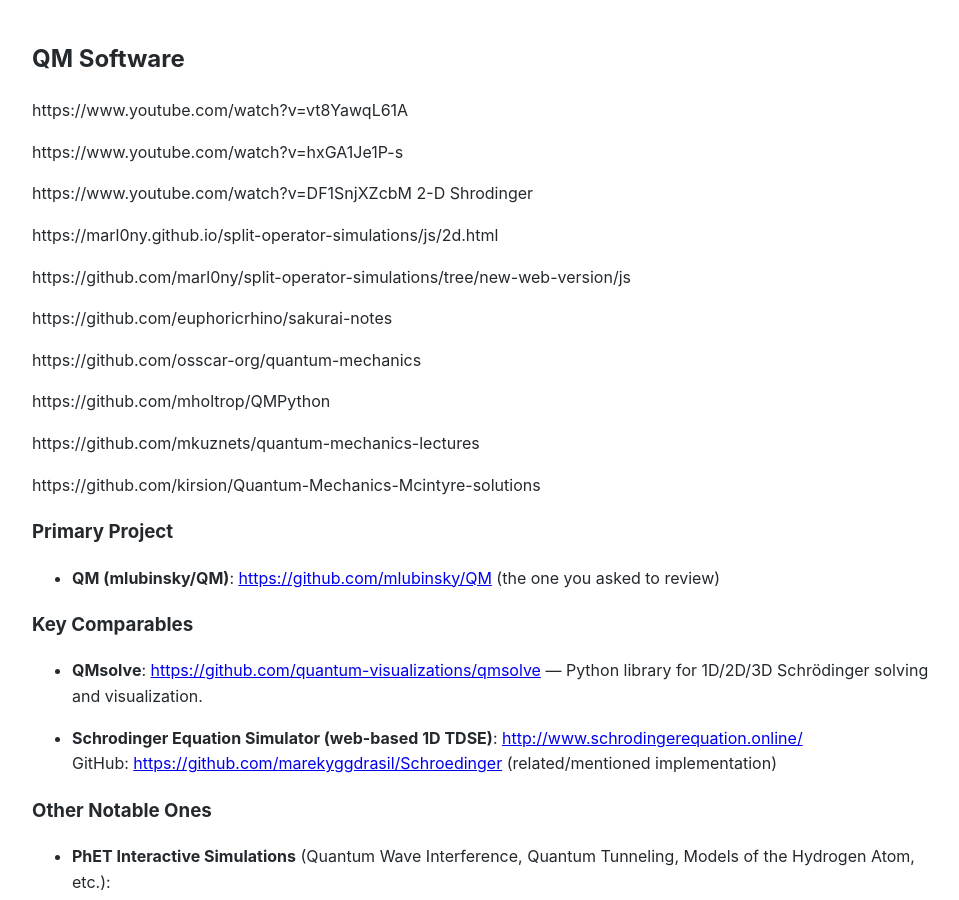
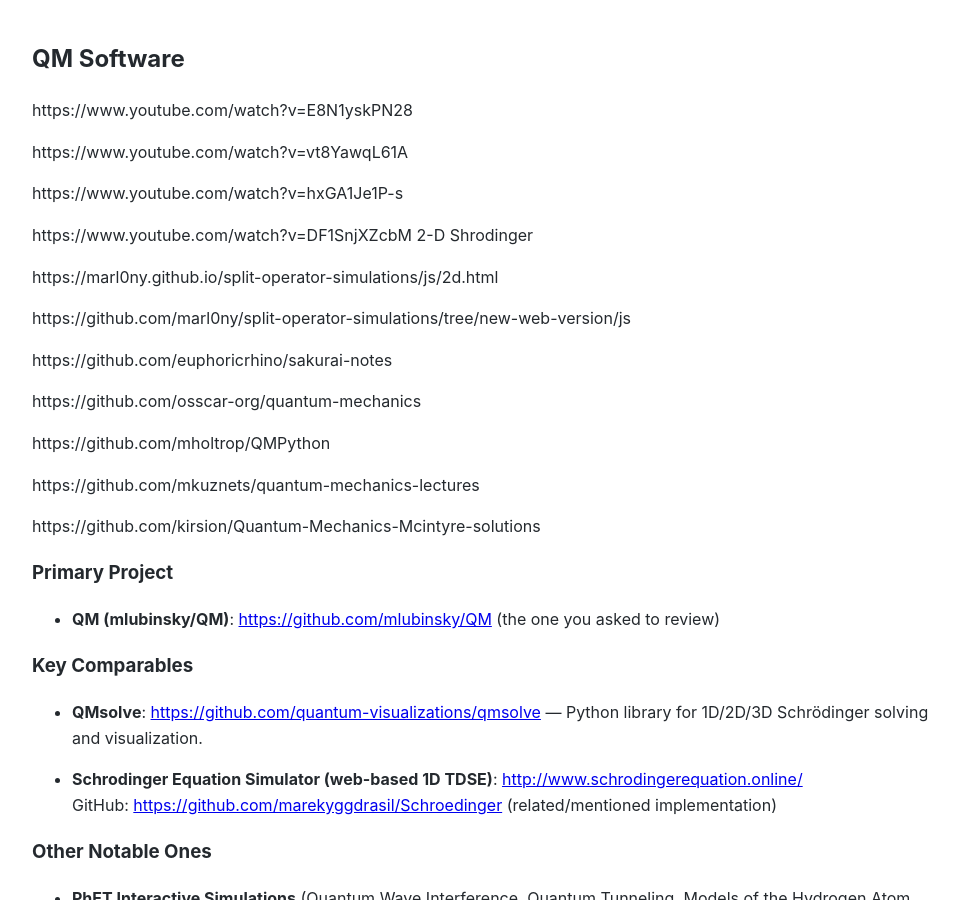
Before and after one commit to Michael-Lubinsky/michael-lubinsky.github.com, a Jekyll site: the page built from physics/competitors.md, in a window 1280 px wide and 900 px high. Shown: the whole window, without its empty margins (158-1117 px from the left). Built offline with Jekyll 4.4.1, drawn with Linux system fonts in a browser that asks for light colours; our own code applies the rules of GitHub Pages for plain Markdown files; some of the changed lines change nothing that is shown.

Commit message:
Update competitors.md

```diff
--- a/physics/competitors.md
+++ b/physics/competitors.md
@@ -1,4 +1,6 @@
 ## QM Software
+
+https://www.youtube.com/watch?v=E8N1yskPN28
 
 https://www.youtube.com/watch?v=vt8YawqL61A
 
```
